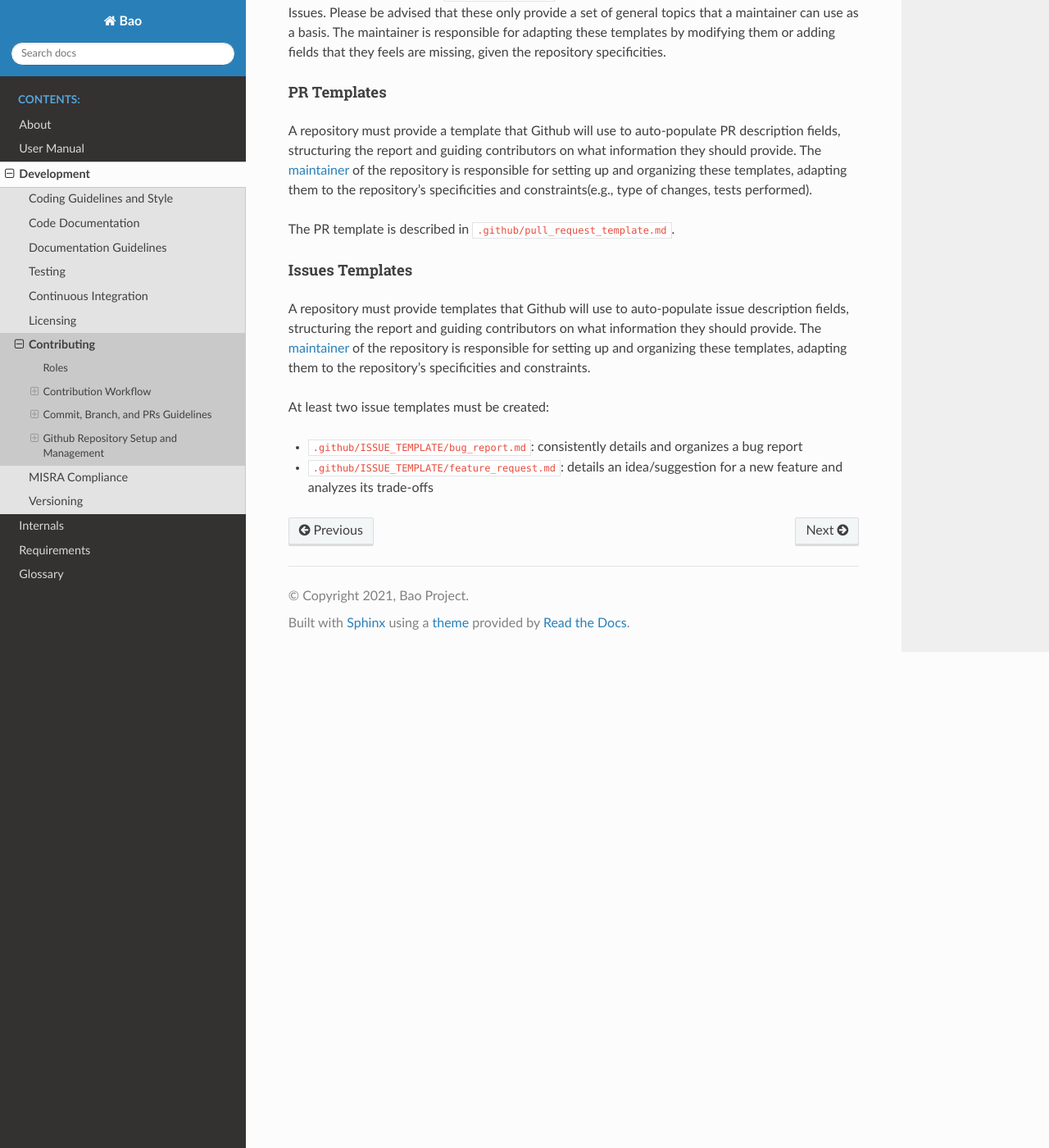
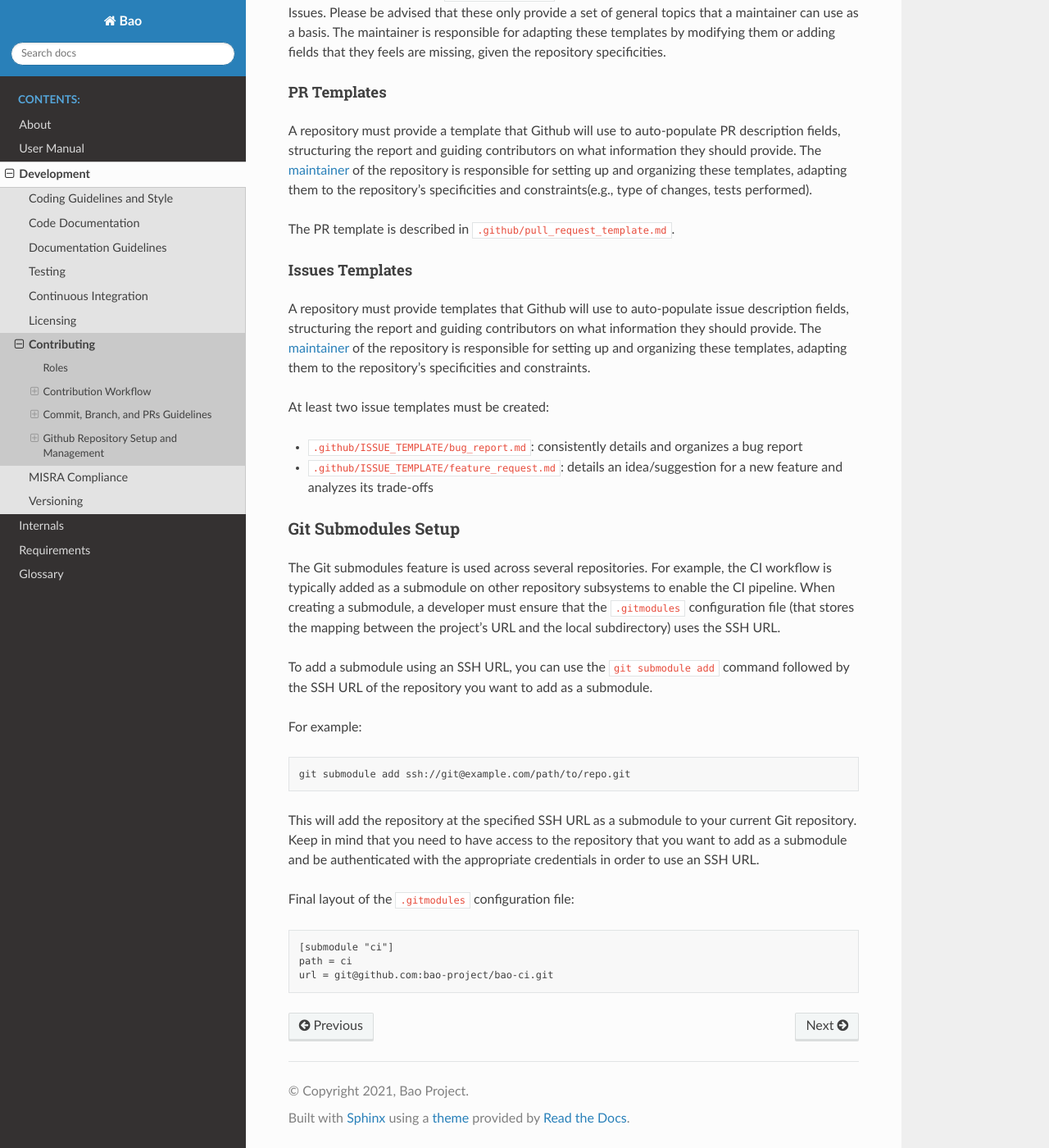
Before and after one commit to bao-project/bao-docs, a Sphinx documentation site: the page built from source/development/contributing.rst, in a window 1280 px wide and 1400 px high, scrolled down 10503 px. Shown: the whole window at 82% size. Built offline with Sphinx 7.4.7 and the Read the Docs theme 2.0.0, drawn with Linux system fonts in a browser that asks for light colours.

Commit message:
update(contri): add git submodules setup
Signed-off-by: Daniel Oliveira <drawnpoetry@gmail.com>

```diff
--- a/source/development/contributing.rst
+++ b/source/development/contributing.rst
@@ -597,6 +597,37 @@ At least two issue templates must be created:
 * ``.github/ISSUE_TEMPLATE/feature_request.md``: details an idea/suggestion for
   a new feature and analyzes its trade-offs
 
+Git Submodules Setup
+********************
+
+The Git submodules feature is used across several repositories. For example,
+the CI workflow is typically added as a submodule on other repository
+subsystems to enable the CI pipeline. When creating a submodule, a developer
+must ensure that the ``.gitmodules`` configuration file (that stores the
+mapping between the project’s URL and the local subdirectory) uses the SSH URL.
+
+To add a submodule using an SSH URL, you can use the ``git submodule add``
+command followed by the SSH URL of the repository you want to add as a
+submodule.
+
+For example:
+
+.. code-block:: shell
+
+    git submodule add ssh://git@example.com/path/to/repo.git
+
+This will add the repository at the specified SSH URL as a submodule to your
+current Git repository. Keep in mind that you need to have access to the
+repository that you want to add as a submodule and be authenticated with the
+appropriate credentials in order to use an SSH URL.
+
+Final layout of the ``.gitmodules`` configuration file:
+
+.. code-block:: none
+
+    [submodule "ci"]
+    path = ci
+    url = git@github.com:bao-project/bao-ci.git
 
 .. TODO:
 
--- a/source/spelling_wordlist.txt
+++ b/source/spelling_wordlist.txt
@@ -62,3 +62,7 @@ Ymllint
 Partitioner
 partitioner
 unreviewed
+submodule
+submodules
+Submodules
+subdirectory
```
